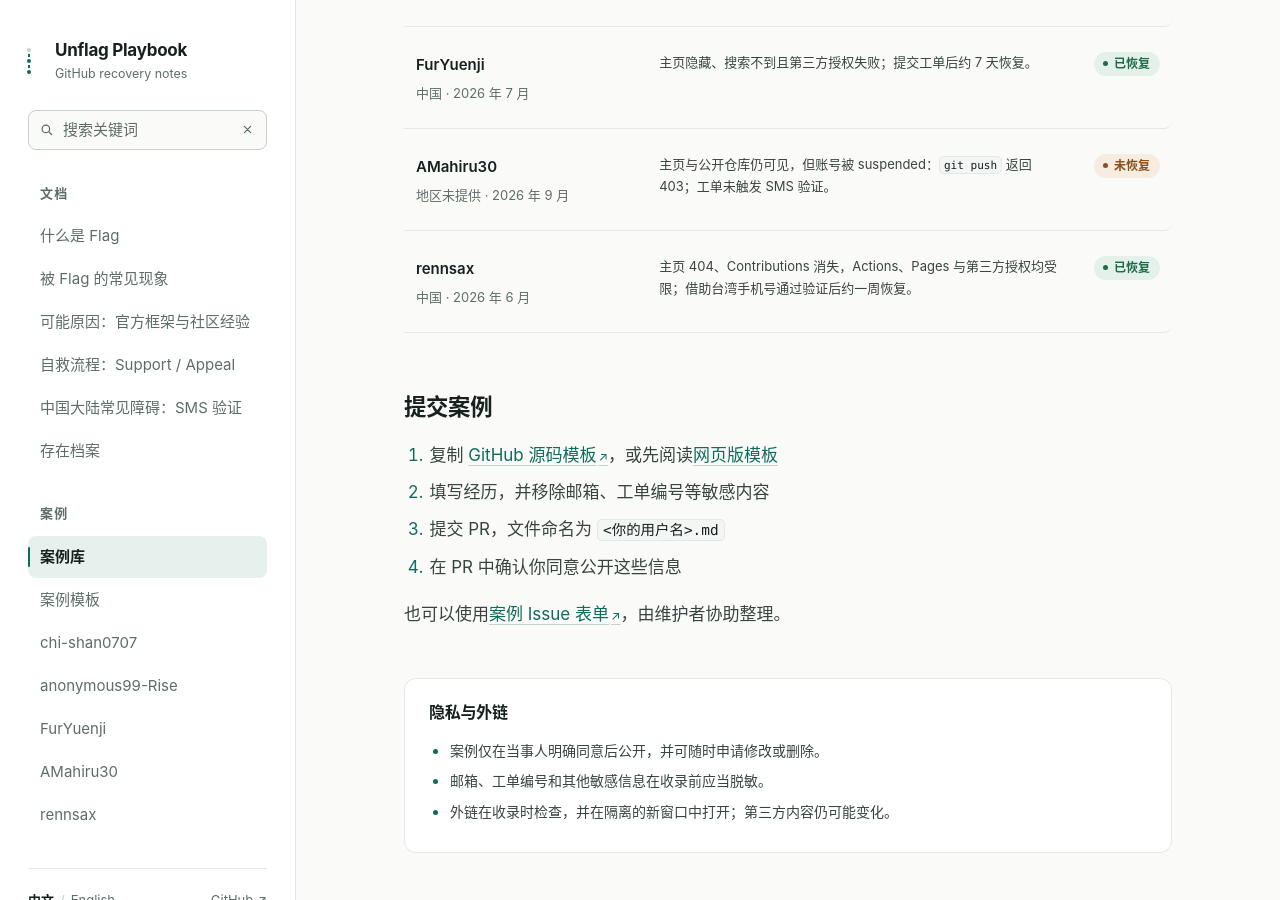
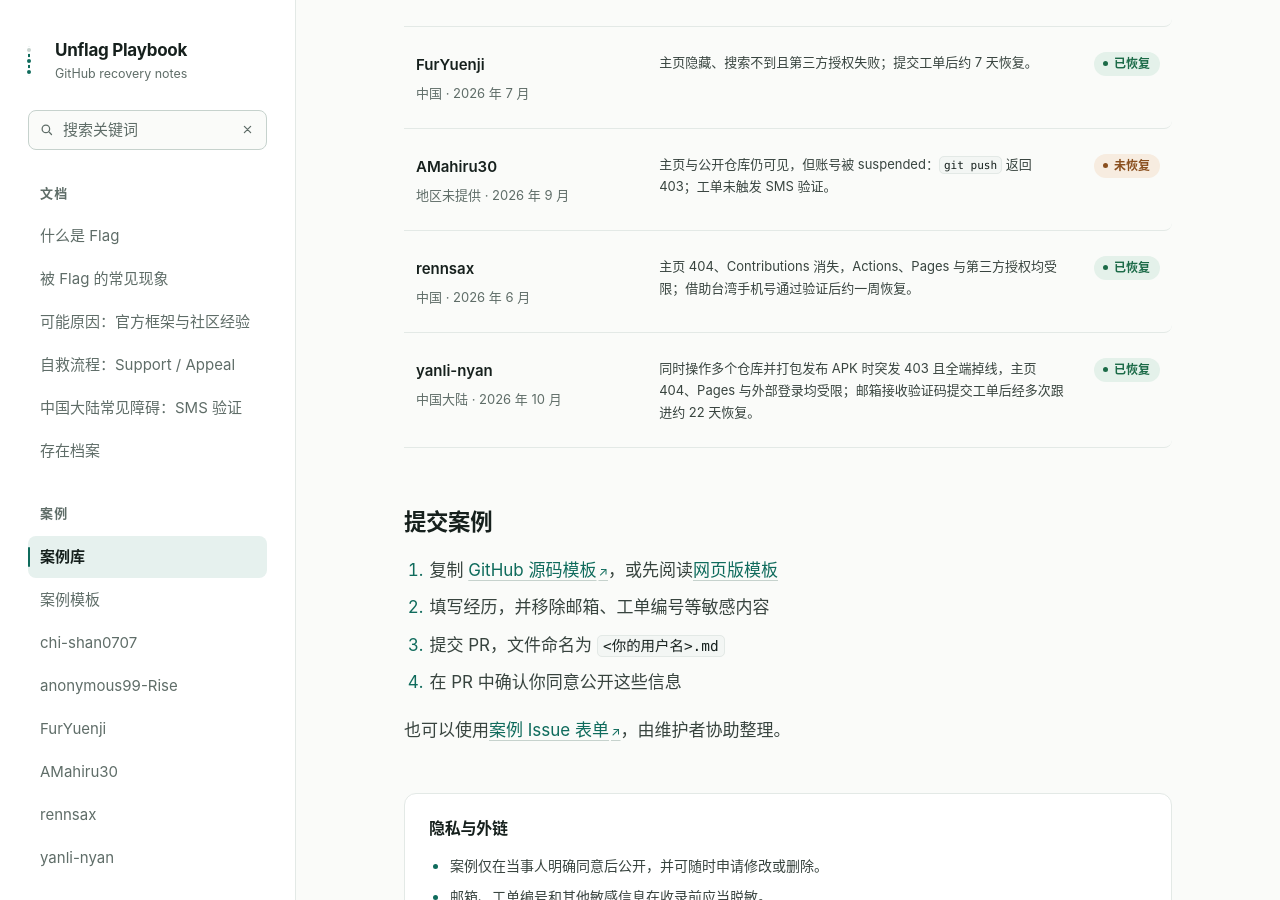
Before and after one commit to Chi-Shan0707/github-unflag-playbook-cn, a Jekyll site: the page built from cases/index.md, in a window 1280 px wide and 900 px high, scrolled down 414 px. Built offline with Jekyll 4.4.1, drawn with Linux system fonts in a browser that asks for light colours.

Commit message:
docs: add case yanli-nyan from issue #10

```diff
--- a/_data/nav.yml
+++ b/_data/nav.yml
@@ -41,6 +41,8 @@ languages:
             url: /cases/AMahiru30/
           - label: rennsax
             url: /cases/rennsax/
+          - label: yanli-nyan
+            url: /cases/yanli-nyan/
   en:
     home_url: /en/
     home_label: English
@@ -77,3 +79,5 @@ languages:
             url: /cases/AMahiru30/
           - label: rennsax (中文)
             url: /cases/rennsax/
+          - label: yanli-nyan (中文)
+            url: /cases/yanli-nyan/
--- a/cases/index.md
+++ b/cases/index.md
@@ -34,6 +34,11 @@ description: 经当事人授权公开的 GitHub 账号 Flag 与恢复经历。
     <p class="case-row__summary">主页 404、Contributions 消失，Actions、Pages 与第三方授权均受限；借助台湾手机号通过验证后约一周恢复。</p>
     <span class="status">已恢复</span>
   </a>
+  <a class="case-row" href="{{ '/cases/yanli-nyan/' | relative_url }}">
+    <span class="case-row__person"><strong>yanli-nyan</strong><small>中国大陆 · 2026 年 10 月</small></span>
+    <p class="case-row__summary">同时操作多个仓库并打包发布 APK 时突发 403 且全端掉线，主页 404、Pages 与外部登录均受限；邮箱接收验证码提交工单后经多次跟进约 22 天恢复。</p>
+    <span class="status">已恢复</span>
+  </a>
 </div>
 
 ## 提交案例
```
Also changed, not shown: cases/yanli-nyan.md (added, +129 -0 lines), en/cases/index.md (+5 -0 lines), en/index.md (+1 -0 lines), index.md (+1 -0 lines).
